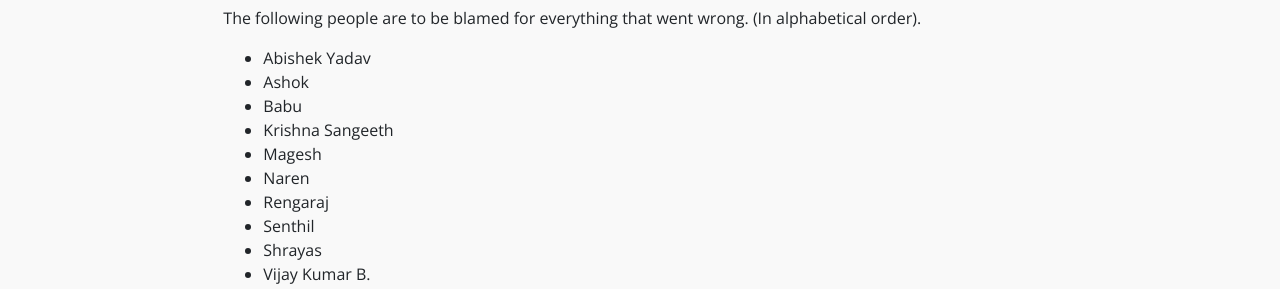
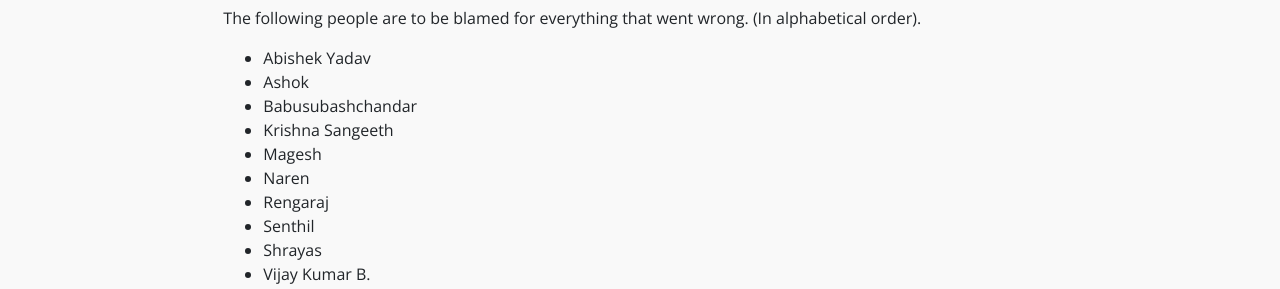
Before and after one commit to PySangamam/website, a Jekyll site: the page built from credits.html, in a window 1280 px wide and 900 px high, scrolled down 1980 px. Shown: the part 165-454 px from the top of the window. Built offline with Jekyll 4.4.1, drawn with Linux system fonts in a browser that asks for light colours.

Commit message:
Expanded Babu's name.

```diff
--- a/credits.html
+++ b/credits.html
@@ -117,7 +117,7 @@ permalink: /credits
         <ul>
 	  <li>Abishek Yadav</li>
 	  <li>Ashok</li>
-	  <li>Babu</li>
+	  <li>Babusubashchandar</li>
 	  <li>Krishna Sangeeth</li>
 	  <li>Magesh</li>
 	  <li>Naren</li>
```
